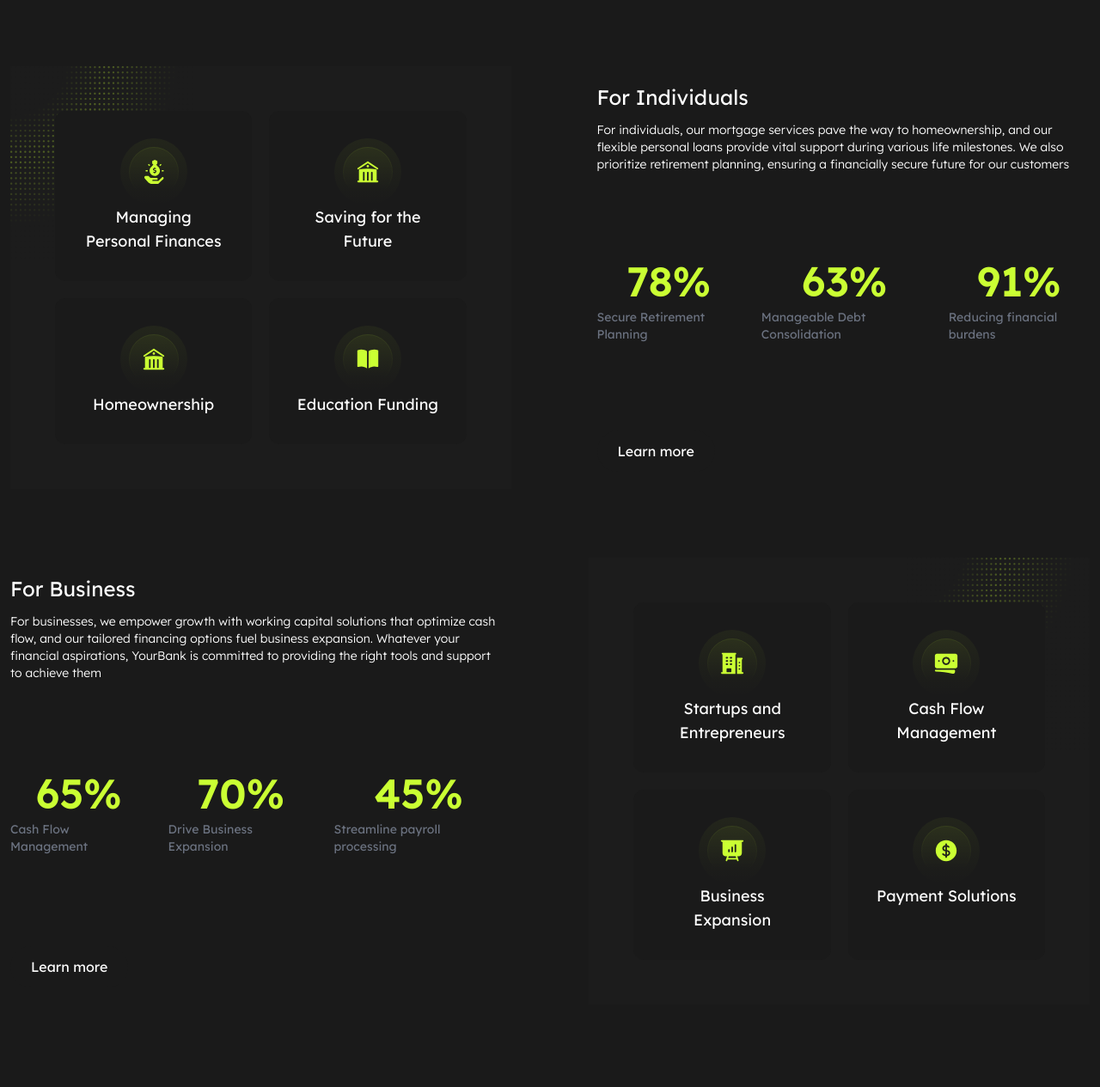
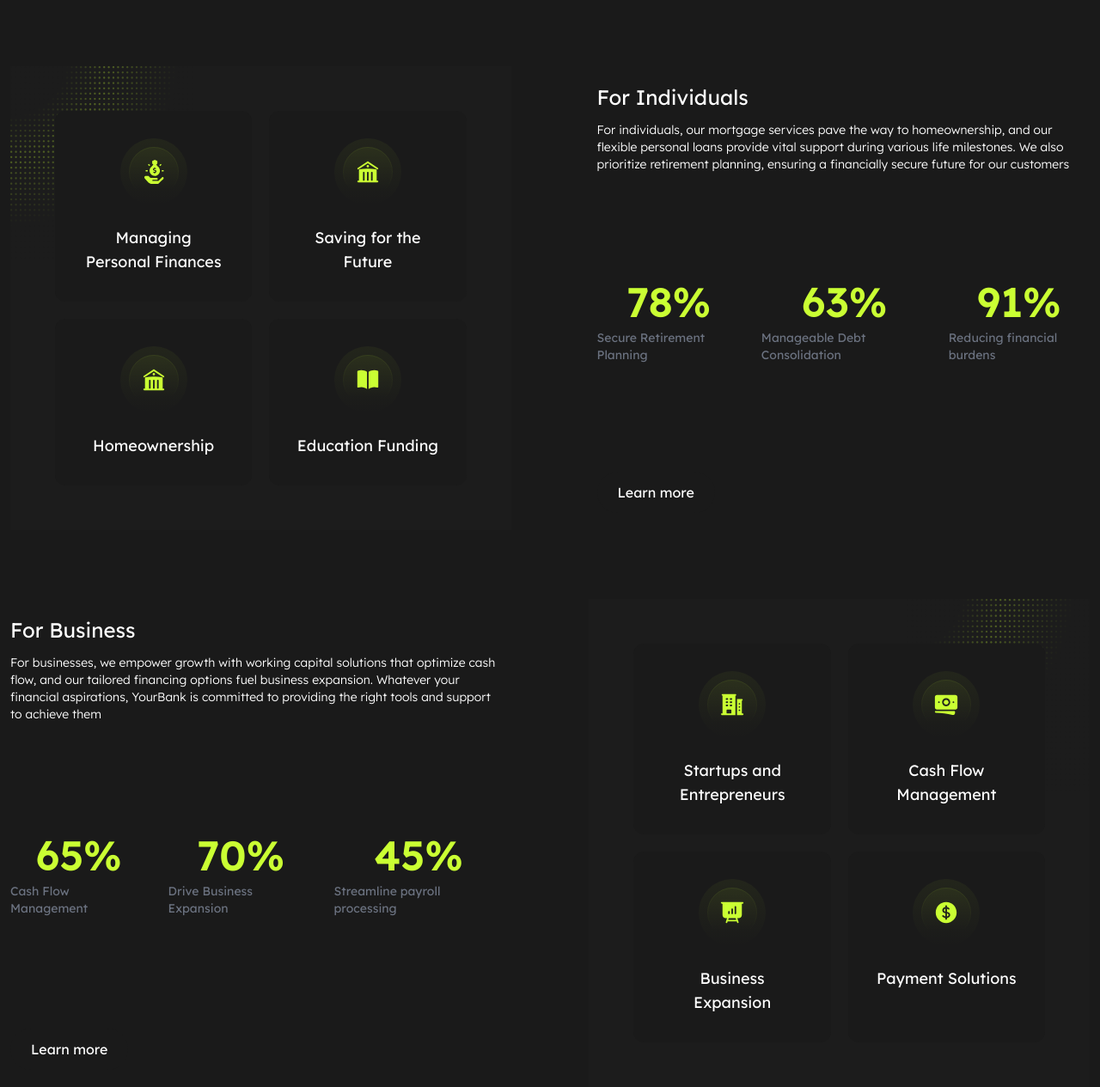
Before and after one commit to yuma-teb/khsrd_mini_web_tw, a website: page public/index.html in a window 1280 px wide. Shown: the part 1776-3041 px from the top of the page at 86% size. Before the commit the page ends 2945 px from the top, so only its background shows below. Drawn offline with nearby package versions, Linux system fonts and the light colour scheme.

Commit message:
fix: padding in use case card

```diff
--- a/public/index.html
+++ b/public/index.html
@@ -370,19 +370,23 @@
             <div
                 class="grid grid-cols-1 md:order-1 md:grid-cols-2 gap-5 md:bg-dark-container-bg md:p-13  md:w-1/2 relative -z-11">
                 <img src="../assets/use-case/top-right-bg.svg" class="absolute hidden md:flex -z-10" alt="">
-                <div class="p-8 w-full flex flex-col items-center bg-dark-bg border-1 border-dark-card-bg rounded-xl">
+                <div
+                    class="p-8 w-full flex flex-col items-center bg-dark-bg border-1 border-dark-card-bg rounded-xl gap-6">
                     <img src="../assets/use-case/personal_finance.svg" alt="">
                     <p class="text-2xl md:text-lg text-center">Managing Personal Finances</p>
                 </div>
-                <div class="p-8 w-full flex flex-col items-center bg-dark-bg border-1 border-dark-card-bg rounded-xl">
+                <div
+                    class="p-8 w-full flex flex-col items-center bg-dark-bg border-1 border-dark-card-bg rounded-xl gap-6">
                     <img src="../assets/use-case/saving_future.svg" alt="">
                     <p class="text-2xl md:text-lg text-center">Saving for the Future</p>
                 </div>
-                <div class="p-8 w-full flex flex-col items-center bg-dark-bg border-1 border-dark-card-bg rounded-xl">
+                <div
+                    class="p-8 w-full flex flex-col items-center bg-dark-bg border-1 border-dark-card-bg rounded-xl gap-6">
                     <img src="../assets/use-case/ownership.svg" alt="">
                     <p class="text-2xl md:text-lg text-center">Homeownership</p>
                 </div>
-                <div class="p-8 w-full flex flex-col items-center bg-dark-bg border-1 border-dark-card-bg rounded-xl">
+                <div
+                    class="p-8 w-full flex flex-col items-center bg-dark-bg border-1 border-dark-card-bg rounded-xl gap-6">
                     <img src="../assets/use-case/education.svg" alt="">
                     <p class="text-2xl md:text-lg text-center">Education Funding</p>
                 </div>
@@ -423,19 +427,23 @@
             <div
                 class="grid grid-cols-1 md:order-2 md:grid-cols-2 gap-5 md:bg-dark-container-bg  md:p-13 md:w-1/2 relative -z-11">
                 <img src="../assets/use-case/top-right-bg.svg" class="absolute right-0 hidden md:flex -z-10" alt="">
-                <div class="p-8 w-full flex flex-col items-center bg-dark-bg border-1 border-dark-card-bg rounded-xl">
+                <div
+                    class="p-8 w-full flex flex-col items-center bg-dark-bg border-1 border-dark-card-bg rounded-xl gap-6">
                     <img src="../assets/use-case/start-up.svg" alt="">
                     <p class="text-2xl md:text-lg text-center">Startups and Entrepreneurs</p>
                 </div>
-                <div class="p-8 w-full flex flex-col items-center bg-dark-bg border-1 border-dark-card-bg rounded-xl">
+                <div
+                    class="p-8 w-full flex flex-col items-center bg-dark-bg border-1 border-dark-card-bg rounded-xl gap-6">
                     <img src="../assets/use-case/cash.svg" alt="">
                     <p class="text-2xl md:text-lg text-center">Cash Flow Management</p>
                 </div>
-                <div class="p-8 w-full flex flex-col items-center bg-dark-bg border-1 border-dark-card-bg rounded-xl">
+                <div
+                    class="p-8 w-full flex flex-col items-center bg-dark-bg border-1 border-dark-card-bg rounded-xl gap-6">
                     <img src="../assets/use-case/expansion.svg" alt="">
                     <p class="text-2xl md:text-lg text-center">Business Expansion</p>
                 </div>
-                <div class="p-8 w-full flex flex-col items-center bg-dark-bg border-1 border-dark-card-bg rounded-xl">
+                <div
+                    class="p-8 w-full flex flex-col items-center bg-dark-bg border-1 border-dark-card-bg rounded-xl gap-6 gap-6">
                     <img src="../assets/use-case/payment.svg" alt="">
                     <p class="text-2xl md:text-lg text-center">Payment Solutions</p>
                 </div>
--- a/src/input.css
+++ b/src/input.css
@@ -16,5 +16,4 @@
 
     /* config font */
     --font-lexend: "Lexend";
-
 }
```
